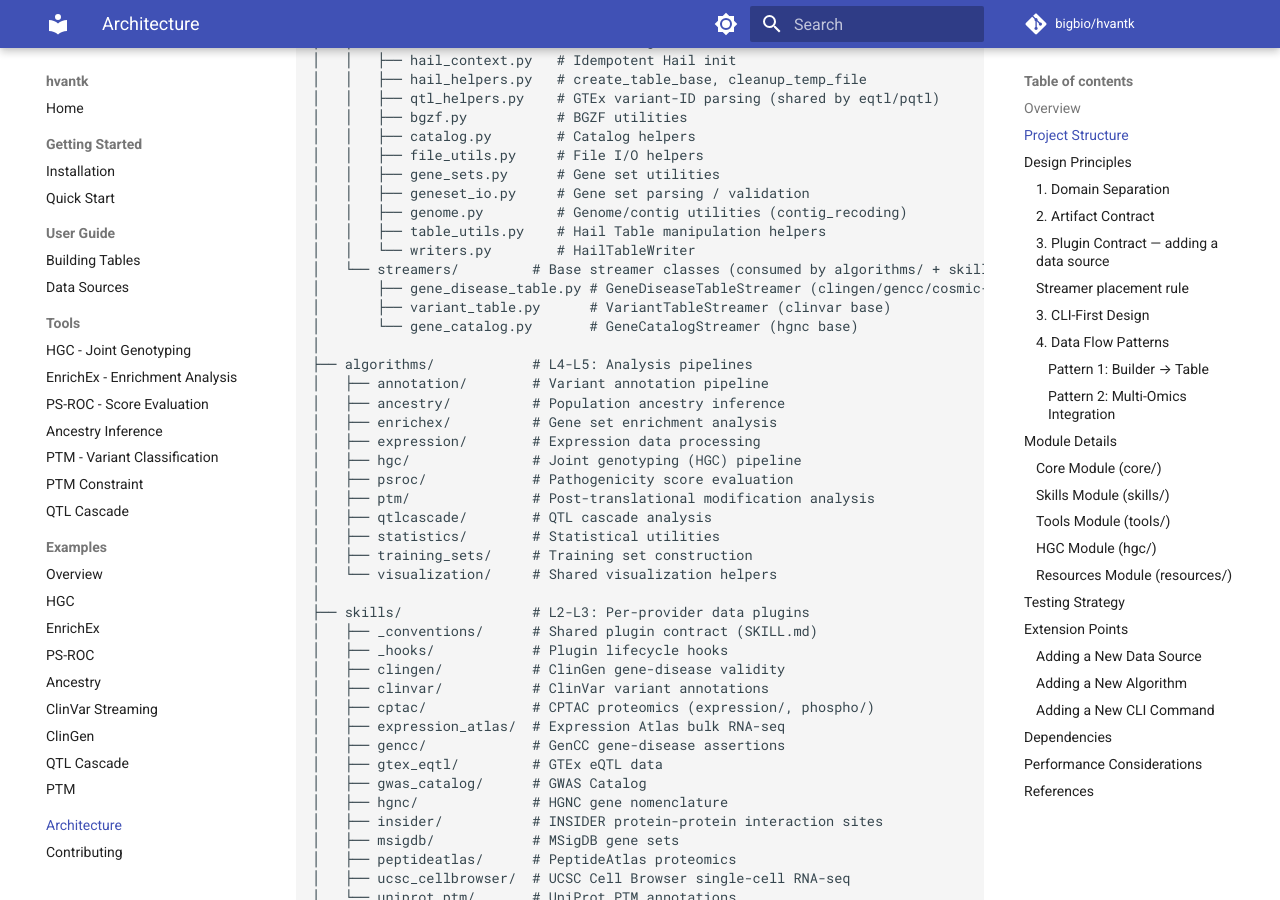
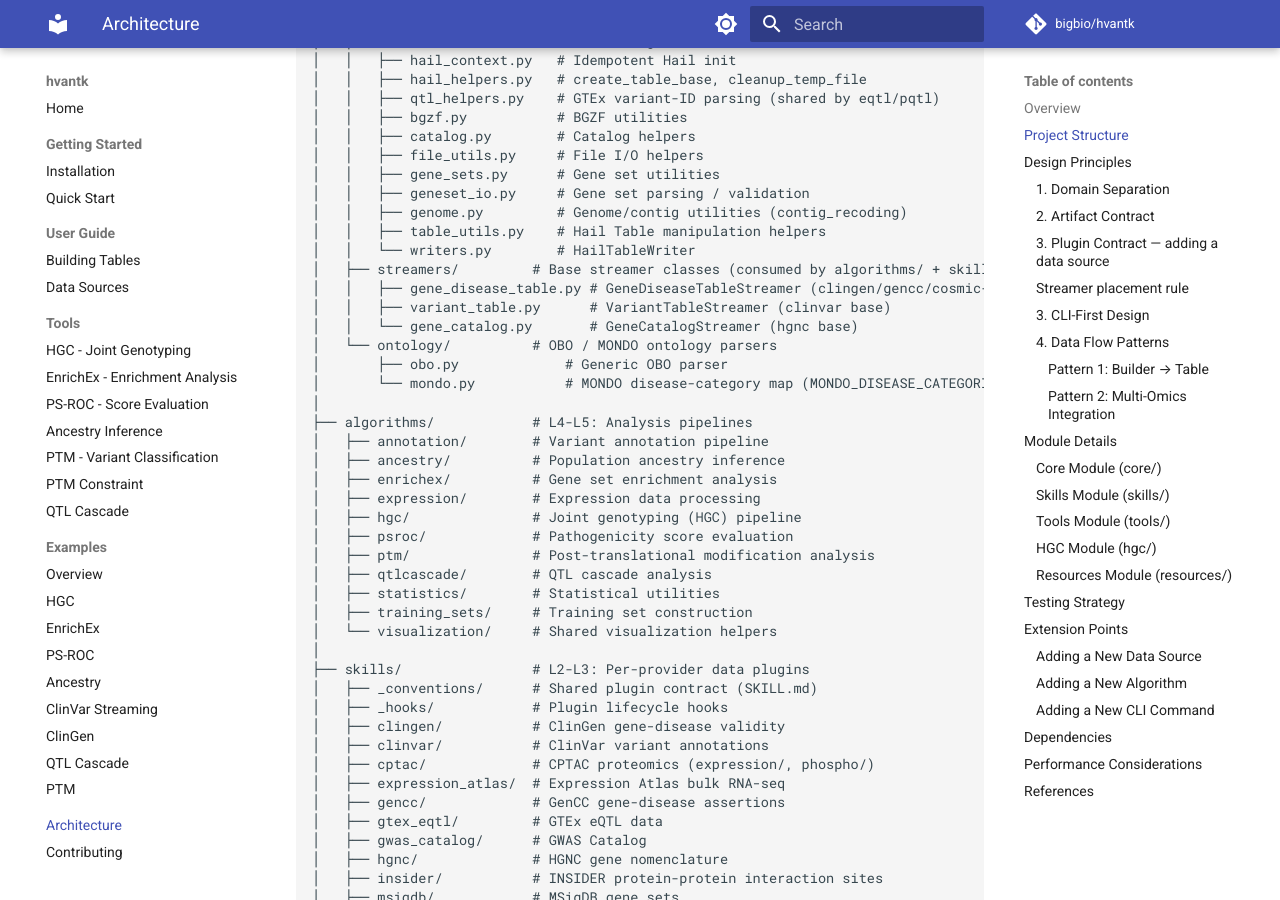
Before and after one commit to bigbio/hvantk, an MkDocs documentation site: the page built from docs_site/architecture.md, in a window 1280 px wide and 900 px high, scrolled down 1408 px. Built offline with MkDocs 1.6.1 and Material for MkDocs 9.7.7, drawn with Linux system fonts in a browser that asks for light colours; comment, search, counter and statistics services are not loaded; some of the changed text lies outside the part shown.

Commit message:
fix: address PR #164 review (reprocess skip-build msg, AnnData orientation, core/ontology in arch map)
- reprocess: when --skip-build is set no artifact is written, so report
  'done (build skipped)' instead of 'done -> <output>' (Copilot).
- architecture.md: AnnData/ExpressionMatrix is samples x features, so the
  .h5ad is rows=samples/cells (obs), columns=genes (var) — the prior
  'rows=genes' reversed the orientation vs the model (Copilot).
- architecture.md: add core/ontology/ (obo.py, mondo.py) to the module map
  so it matches the MONDO reference in examples/clingen.md (CodeRabbit).

```diff
--- a/docs_site/architecture.md
+++ b/docs_site/architecture.md
@@ -72,10 +72,13 @@
 │   │   ├── genome.py         # Genome/contig utilities (contig_recoding)
 │   │   ├── table_utils.py    # Hail Table manipulation helpers
 │   │   └── writers.py        # HailTableWriter
-│   └── streamers/         # Base streamer classes (consumed by algorithms/ + skills/)
-│       ├── gene_disease_table.py # GeneDiseaseTableStreamer (clingen/gencc/cosmic-cgc base)
-│       ├── variant_table.py      # VariantTableStreamer (clinvar base)
-│       └── gene_catalog.py       # GeneCatalogStreamer (hgnc base)
+│   ├── streamers/         # Base streamer classes (consumed by algorithms/ + skills/)
+│   │   ├── gene_disease_table.py # GeneDiseaseTableStreamer (clingen/gencc/cosmic-cgc base)
+│   │   ├── variant_table.py      # VariantTableStreamer (clinvar base)
+│   │   └── gene_catalog.py       # GeneCatalogStreamer (hgnc base)
+│   └── ontology/          # OBO / MONDO ontology parsers
+│       ├── obo.py             # Generic OBO parser
+│       └── mondo.py           # MONDO disease-category map (MONDO_DISEASE_CATEGORIES)
 │
 ├── algorithms/            # L4-L5: Analysis pipelines
 │   ├── annotation/        # Variant annotation pipeline
```
Also changed, not shown: other parts of docs_site/architecture.md (+2 -2 lines), 1 other file.
